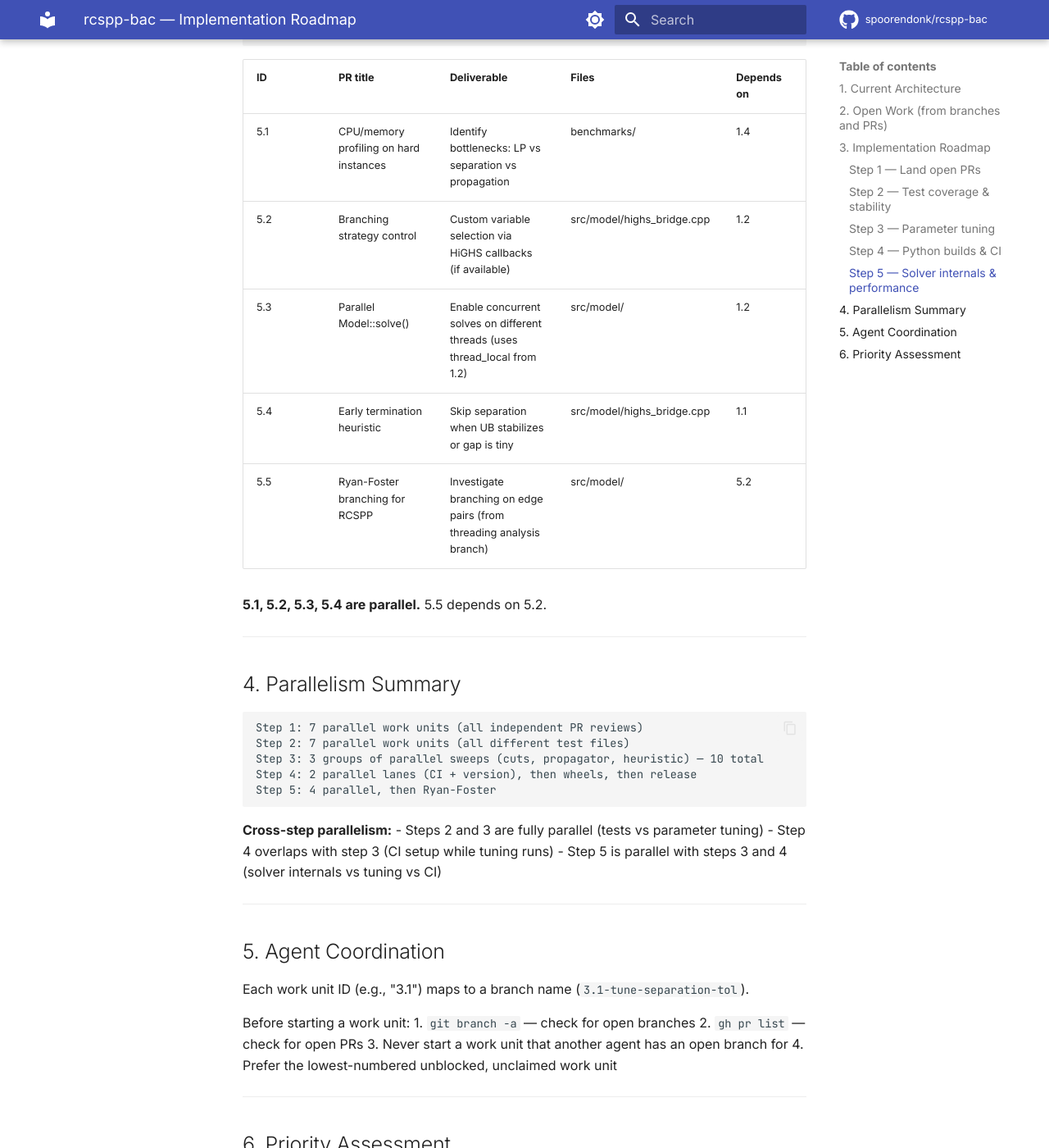
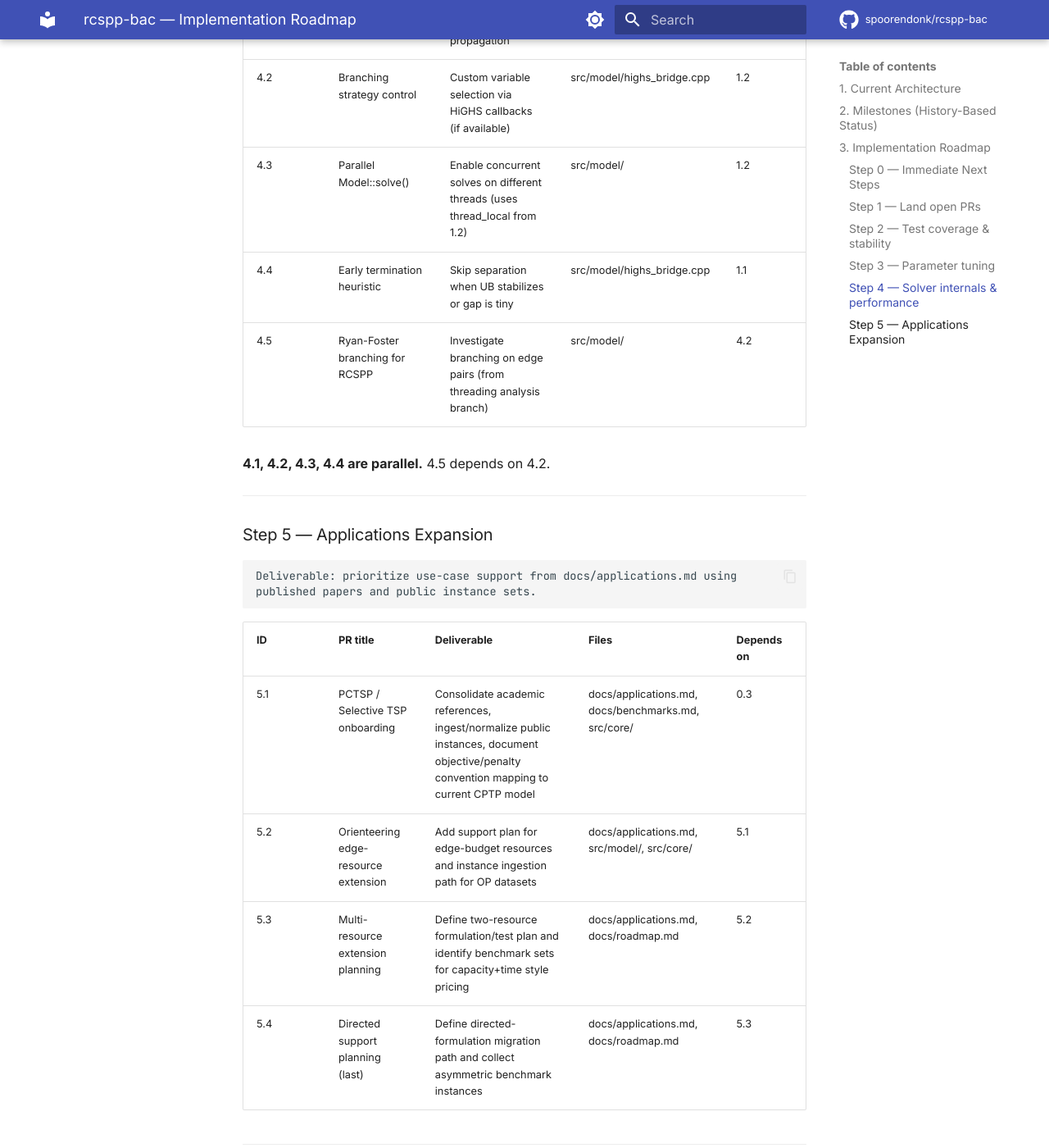
Before and after one commit to spoorendonk/cptp, an MkDocs documentation site: the page built from docs/roadmap.md, in a window 1280 px wide and 1400 px high, scrolled down 7607 px. Shown: the whole window at 82% size. Built offline with MkDocs 1.6.1 and Material for MkDocs 9.7.7, drawn with Linux system fonts in a browser that asks for light colours; comment, search, counter and statistics services are not loaded; some of the changed text lies outside the part shown.

Commit message:
docs: refresh roadmap milestones and execution plan

````diff
--- a/docs/ROADMAP.md
+++ b/docs/roadmap.md
@@ -30,32 +30,49 @@ task_group. Domain propagator uses labeling bounds for variable fixing.
 
 ---
 
-## 2. Open Work (from branches and PRs)
+## 2. Milestones (History-Based Status)
 
-These branches/PRs represent in-progress or stalled work. Check status before
-starting any overlapping work unit.
-
-| Branch | PR | Status | Summary |
-|--------|-----|--------|---------|
-| `claude/make-deterministic-ZwXew` | #17 | Open | Deterministic primal heuristic (warm-start) (fixed restarts, seeded RNG, stable_sort) |
-| `claude/extract-highs-patching-kWX1I` | #16 | Open | thread_local callbacks for parallel Model::solve() |
-| `claude/pluggable-separators-interface-nRwPT` | #15 | Open | SeparationOracle + BoundPropagator, optional HiGHS build |
-| `reorganize-benchmarks` | #13 | Done | Rename bench/ → benchmarks/, PathWyse workflow |
-| `claude/shortest-path-inequalities-ID51D` | — | Branch | Shortest path inequality (SPI) separator |
-| `claude/test-ubs-cutoff-performance-FWIOd` | — | Branch | Cutoff + prove-only mode options |
-| `claude/github-pages-exploration-7DNje` | — | Branch | MkDocs Material documentation site |
-| `claude/highs-threading-analysis-yKBB5` | — | Branch | Ryan-Foster branching, parallel MIP design |
-| `claude/review-docs-links-75ohk` | — | Branch | Doc fixes (Roberti attribution, LaTeX math) |
+1. [x] Core branch-and-cut solver foundation
+2. [x] Demand-reachability preprocessing and amortized separation
+3. [x] Edge elimination preprocessing via labeling
+4. [x] Full separator stack in place (SEC, RCI, Multistar, RGLM, Comb)
+5. [x] s-t path support alongside closed tours
+6. [x] Project/package rename to `rcspp` and pip-installable Python package
+7. [x] Sub-MIP SEC separation with column mapping
+8. [x] Deterministic warm-start/primal heuristic mode
+9. [x] `thread_local` callback handling for parallel solve safety
+10. [x] Pluggable `SeparationOracle` and `BoundPropagator` with optional HiGHS build
+11. [x] LP-guided primal heuristic callback during solve
+12. [x] Shortest Path Inequality (SPI) separator with lifting
+13. [x] Reduced-cost fixing and prove-only mode
+14. [x] Documentation overhaul and published docs site
+15. [ ] Remote branch cleanup for merged/obsolete work
+16. [ ] Parameter tuning campaign (separation, propagation, heuristic defaults)
+17. [ ] Close the remaining hard Roberti M-series instances
 
 ---
 
 ## 3. Implementation Roadmap
 
-Each **work unit** (e.g., 1.1, 2.3, 5.7) is one PR. When you say "do 2.3",
+Each **work unit** (e.g., 1.1, 2.3, 4.5) is one PR. When you say "do 2.3",
 that means: create branch `2.3-<short-name>`, implement it, open a PR.
 
 Work units have explicit file ownership and dependencies. Agents check open
 branches and PRs before claiming a unit.
+
+### Step 0 — Immediate Next Steps
+
+```
+Deliverable: deterministic profiling, tuning, and benchmarking baseline.
+All runs in this step must be deterministic (fixed seed, fixed thread count,
+stable ordering, reproducible machine config).
+```
+
+| ID | PR title | Deliverable | Files | Depends on |
+|----|----------|-------------|-------|------------|
+| 0.1 | Performance analysis and acceleration feasibility | Profile heuristic, separators, and propagator time/memory; assess SIMD/AVX and GPU offload candidates with expected ROI | benchmarks/, docs/ | — |
+| 0.2 | Parameter sweep for default settings | Sweep core parameters on medium/large instances that solve within 100s; propose deterministic default values | src/model/, src/heuristic/, src/preprocess/, benchmarks/ | 0.1 |
+| 0.3 | Full benchmark + PathWyse comparison | Run complete SPPRCLIB + Roberti benchmark campaign; publish runtime/gap tables and PathWyse comparison | benchmarks/, docs/benchmarks.md | 0.2 |
 
 ### Step 1 — Land open PRs
 
@@ -100,6 +117,7 @@ Deliverable: comprehensive test suite, confidence in correctness.
 Deliverable: optimal default parameters for each solver component, backed by
 benchmark data. Each work unit profiles one component across the full instance
 set and proposes tuned defaults.
+All runs must be deterministic (fixed seed/thread count and stable ordering).
 ```
 
 **Cut separation parameters:**
@@ -132,24 +150,7 @@ set and proposes tuned defaults.
 **3.8, 3.9, 3.10 are parallel** (independent heuristic experiments).
 3.4 and 3.5 depend on 3.1 + 3.2. All three groups are parallel with each other.
 
-### Step 4 — Python builds & CI
-
-```
-Deliverable: CI pipeline, cross-platform wheels, PyPI-ready releases.
-Follows mip-heuristics-2 pattern: scikit-build-core + nanobind + cibuildwheel.
-```
-
-| ID | PR title | Deliverable | Files | Depends on |
-|----|----------|-------------|-------|------------|
-| 4.1 | CI workflow for C++ build + test | GitHub Actions: build with g++-14, run rcspp_tests on ubuntu-24.04 | .github/workflows/ci.yml | 1.1 |
-| 4.2 | CI workflow for Python build + test | GitHub Actions: `pip install -v .`, run pytest on ubuntu-24.04 | .github/workflows/ci.yml, tests/python/ | 2.5 |
-| 4.3 | Add _version.py and stable ABI | Single version source in python/rcspp_bac/_version.py, add `wheel.py-api = "cp312"` to pyproject.toml | python/rcspp_bac/_version.py, pyproject.toml | 1.1 |
-| 4.4 | cibuildwheel config | Build wheels for Linux x86_64/aarch64, macOS arm64, Windows amd64 (cp312+) | pyproject.toml | 4.3 |
-| 4.5 | Release workflow | GitHub Actions on tag push: cibuildwheel → sdist → publish to PyPI | .github/workflows/release.yml | 4.4 |
-
-**4.1, 4.3 are parallel.** 4.2 depends on 2.5. 4.4 depends on 4.3. 4.5 depends on 4.4.
-
-### Step 5 — Solver internals & performance
+### Step 4 — Solver internals & performance
 
 ```
 Deliverable: tackle the 5 unsolved Roberti M-series instances (150–200 nodes).
@@ -157,58 +158,28 @@ Deliverable: tackle the 5 unsolved Roberti M-series instances (150–200 nodes).
 
 | ID | PR title | Deliverable | Files | Depends on |
 |----|----------|-------------|-------|------------|
-| 5.1 | CPU/memory profiling on hard instances | Identify bottlenecks: LP vs separation vs propagation | benchmarks/ | 1.4 |
-| 5.2 | Branching strategy control | Custom variable selection via HiGHS callbacks (if available) | src/model/highs_bridge.cpp | 1.2 |
-| 5.3 | Parallel Model::solve() | Enable concurrent solves on different threads (uses thread_local from 1.2) | src/model/ | 1.2 |
-| 5.4 | Early termination heuristic | Skip separation when UB stabilizes or gap is tiny | src/model/highs_bridge.cpp | 1.1 |
-| 5.5 | Ryan-Foster branching for RCSPP | Investigate branching on edge pairs (from threading analysis branch) | src/model/ | 5.2 |
+| 4.1 | CPU/memory profiling on hard instances | Identify bottlenecks: LP vs separation vs propagation | benchmarks/ | 1.4 |
+| 4.2 | Branching strategy control | Custom variable selection via HiGHS callbacks (if available) | src/model/highs_bridge.cpp | 1.2 |
+| 4.3 | Parallel Model::solve() | Enable concurrent solves on different threads (uses thread_local from 1.2) | src/model/ | 1.2 |
+| 4.4 | Early termination heuristic | Skip separation when UB stabilizes or gap is tiny | src/model/highs_bridge.cpp | 1.1 |
+| 4.5 | Ryan-Foster branching for RCSPP | Investigate branching on edge pairs (from threading analysis branch) | src/model/ | 4.2 |
 
-**5.1, 5.2, 5.3, 5.4 are parallel.** 5.5 depends on 5.2.
+**4.1, 4.2, 4.3, 4.4 are parallel.** 4.5 depends on 4.2.
 
 ---
 
-## 4. Parallelism Summary
+### Step 5 — Applications Expansion
 
 ```
-Step 1: 7 parallel work units (all independent PR reviews)
-Step 2: 7 parallel work units (all different test files)
-Step 3: 3 groups of parallel sweeps (cuts, propagator, heuristic) — 10 total
-Step 4: 2 parallel lanes (CI + version), then wheels, then release
-Step 5: 4 parallel, then Ryan-Foster
+Deliverable: prioritize use-case support from docs/applications.md using
+published papers and public instance sets.
 ```
 
-**Cross-step parallelism:**
-- Steps 2 and 3 are fully parallel (tests vs parameter tuning)
-- Step 4 overlaps with step 3 (CI setup while tuning runs)
-- Step 5 is parallel with steps 3 and 4 (solver internals vs tuning vs CI)
+| ID | PR title | Deliverable | Files | Depends on |
+|----|----------|-------------|-------|------------|
+| 5.1 | PCTSP / Selective TSP onboarding | Consolidate academic references, ingest/normalize public instances, document objective/penalty convention mapping to current CPTP model | docs/applications.md, docs/benchmarks.md, src/core/ | 0.3 |
+| 5.2 | Orienteering edge-resource extension | Add support plan for edge-budget resources and instance ingestion path for OP datasets | docs/applications.md, src/model/, src/core/ | 5.1 |
+| 5.3 | Multi-resource extension planning | Define two-resource formulation/test plan and identify benchmark sets for capacity+time style pricing | docs/applications.md, docs/roadmap.md | 5.2 |
+| 5.4 | Directed support planning (last) | Define directed-formulation migration path and collect asymmetric benchmark instances | docs/applications.md, docs/roadmap.md | 5.3 |
 
 ---
-
-## 5. Agent Coordination
-
-Each work unit ID (e.g., "3.1") maps to a branch name (`3.1-tune-separation-tol`).
-
-Before starting a work unit:
-1. `git branch -a` — check for open branches
-2. `gh pr list` — check for open PRs
-3. Never start a work unit that another agent has an open branch for
-4. Prefer the lowest-numbered unblocked, unclaimed work unit
-
----
-
-## 6. Priority Assessment
-
-**Highest ROI (do first):**
-- Step 1 (land open PRs) — unlocks everything else
-- Step 2 (tests) — confidence before changes
-- Step 3 (parameter tuning) — data-driven defaults, low risk, high impact
-
-**Medium ROI:**
-- Step 4 (Python builds) — CI + release pipeline
-- Step 5.1 (profiling) — identify where time is spent
-
-**Long-term:**
-- Step 5.2–5.5 (solver internals) — guided by profiling results
-
-**Frontier target:** solve the 5 remaining Roberti M-series instances (151–200 nodes).
-Steps 3 and 5 contribute directly to this goal.
````
Also changed, not shown: README.md (+1 -1 lines).
